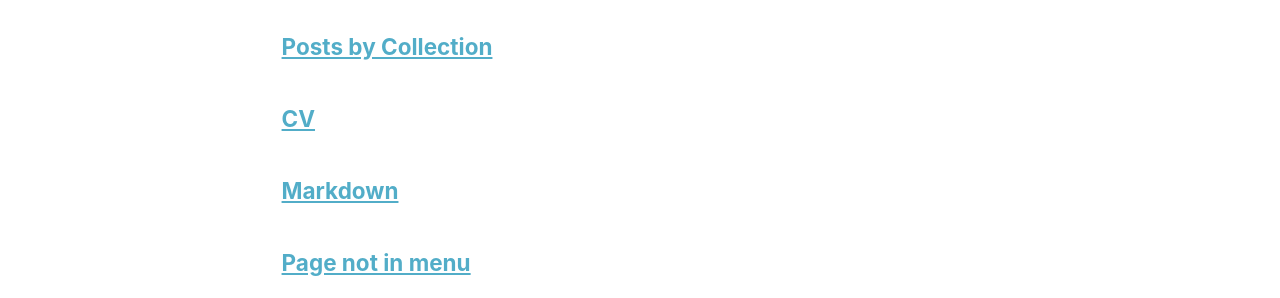
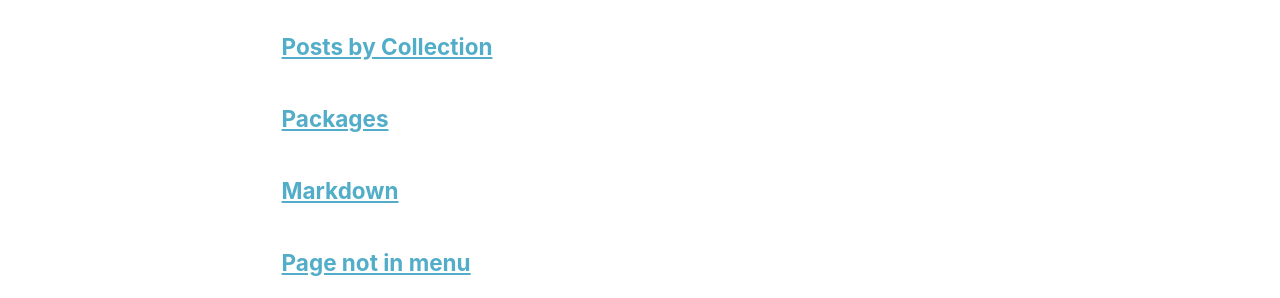
Before and after one commit to StanWijn/stanwijn.github.io, a Jekyll site: the page built from _pages/page-archive.html, in a window 1280 px wide. Shown: the part 536-834 px from the top of the page. Built offline with Jekyll 4.4.1, drawn with Linux system fonts in a browser that asks for light colours.

```diff
--- a/_pages/cv.md
+++ b/_pages/cv.md
@@ -1,7 +1,7 @@
 ---
 layout: archive
-title: "CV"
-permalink: /cv/
+title: "Packages"
+permalink: /packages/
 author_profile: true
 redirect_from:
   - /resume
```
Also changed, not shown: images/desor.png.
